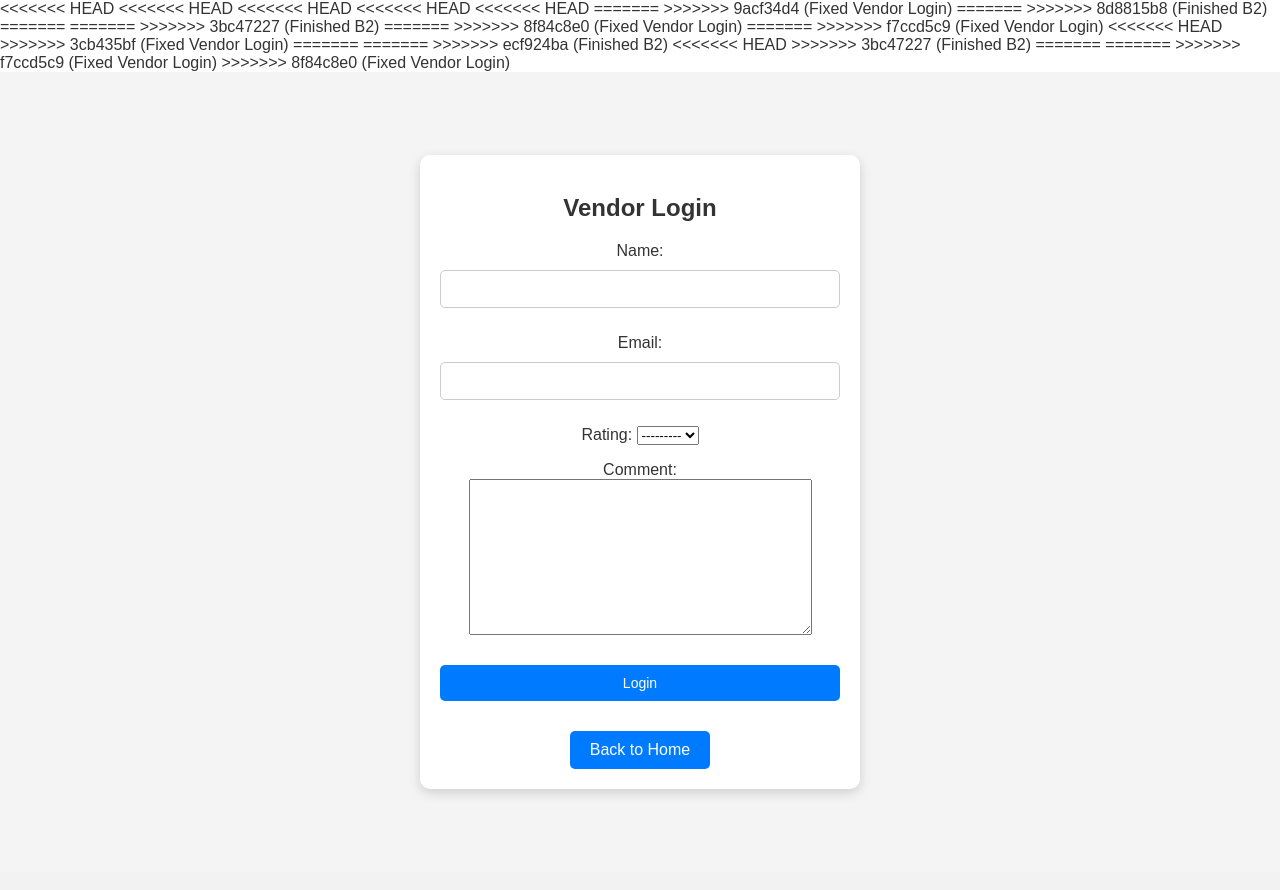
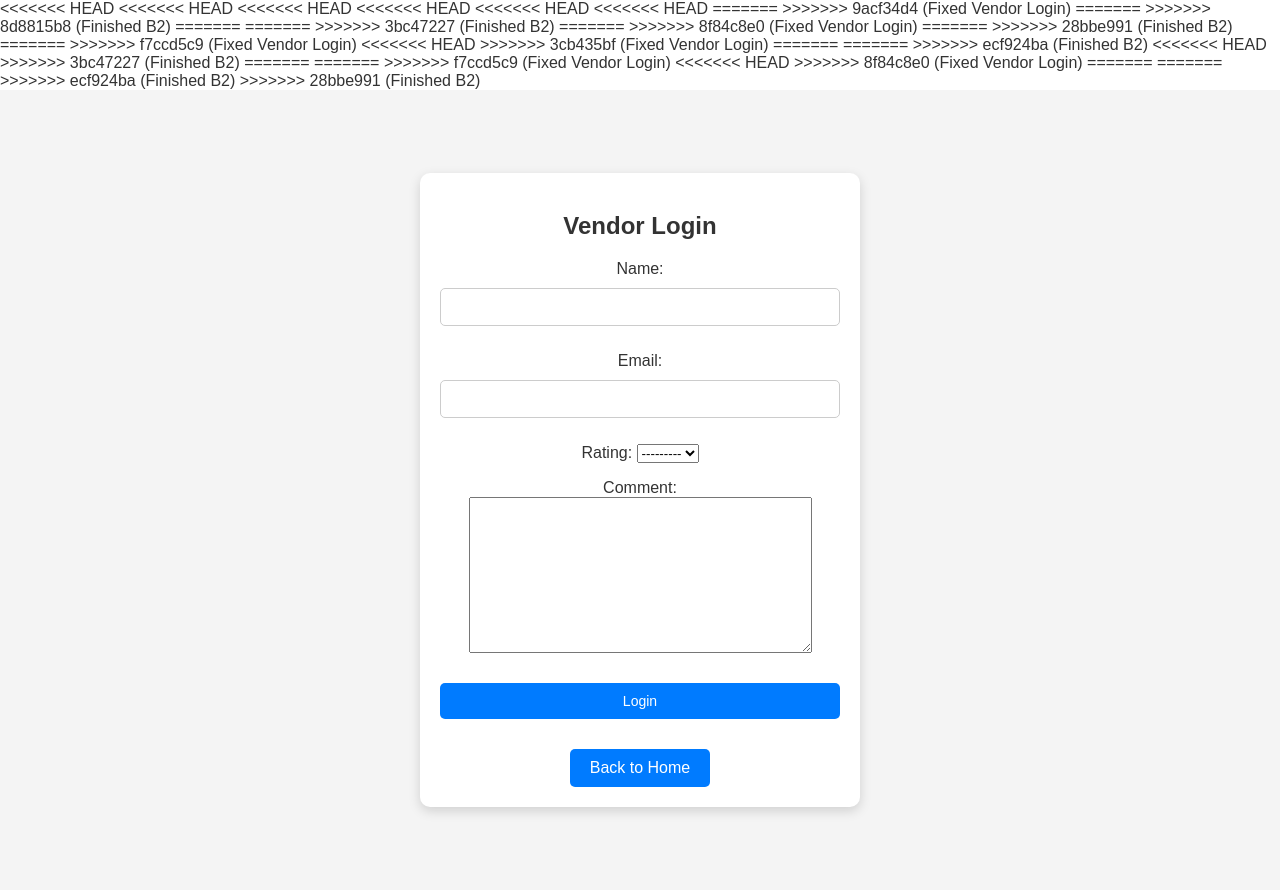
Before and after one commit to Blessorzzz/online-shopping, a Django app: template web/templates/registration/vendor_login.html in a window 1280 px wide. Before the commit the page ends 795 px from the top, so only its background shows below. Run offline with Django 5.2, Linux system fonts and the light colour scheme; the template is opened without the code that fills it: values that come from a table or form of the project are taken from there, others are empty.

Commit message:
Finished B2

```diff
--- a/web/templates/registration/vendor_login.html
+++ b/web/templates/registration/vendor_login.html
@@ -1,6 +1,7 @@
 <!DOCTYPE html>
 <html lang="en">
 <head>
+<<<<<<< HEAD
 <<<<<<< HEAD
 <<<<<<< HEAD
 <<<<<<< HEAD
@@ -18,6 +19,8 @@
 >>>>>>> 3bc47227 (Finished B2)
 =======
 >>>>>>> 8f84c8e0 (Fixed Vendor Login)
+=======
+>>>>>>> 28bbe991 (Finished B2)
     {% load static %}
 =======
     {% load static %} <!-- Load the static template tag library -->
@@ -34,7 +37,13 @@
 =======
     {% load static %} <!-- Load the static template tag library -->
 >>>>>>> f7ccd5c9 (Fixed Vendor Login)
+<<<<<<< HEAD
 >>>>>>> 8f84c8e0 (Fixed Vendor Login)
+=======
+=======
+    {% load static %}
+>>>>>>> ecf924ba (Finished B2)
+>>>>>>> 28bbe991 (Finished B2)
     <meta charset="UTF-8">
     <meta name="viewport" content="width=device-width, initial-scale=1.0">
     <title>Vendor Login</title>
```
